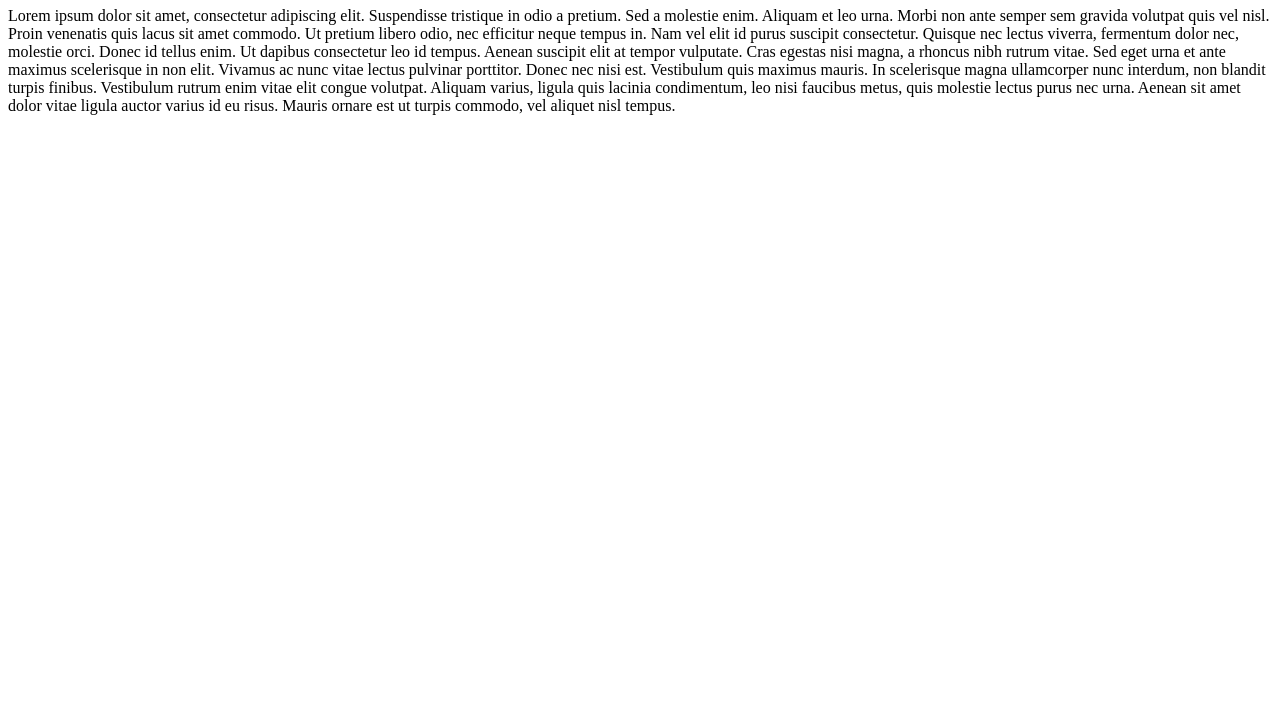
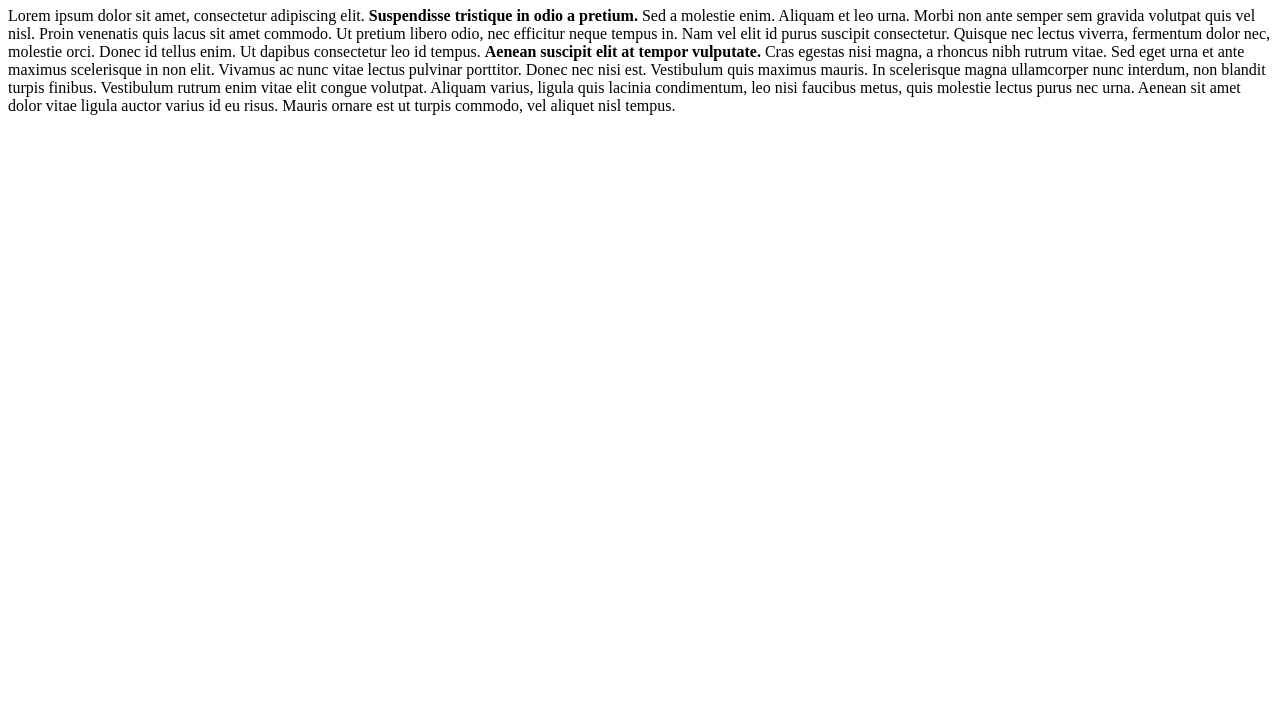
Before and after one commit to riefky-bayu-zetta/zetta_git_day1, a plain HTML site: page Index.html in a window 1280 px wide. Shown: the part 73-800 px from the top of the page. Drawn offline with Linux system fonts and the light colour scheme.

Commit message:
- Add Bold in P of Index

```diff
--- a/Index.html
+++ b/Index.html
@@ -9,9 +9,9 @@
 
 <body>
   <h1> This is the website for git </h1>
-  <p>Lorem ipsum dolor sit amet, consectetur adipiscing elit. Suspendisse tristique in odio a pretium. Sed a molestie enim. Aliquam et leo urna. Morbi non ante semper sem gravida volutpat quis vel nisl. Proin venenatis quis lacus sit amet commodo. Ut pretium libero odio, nec efficitur neque tempus in. Nam vel elit id purus suscipit consectetur. Quisque nec lectus viverra, fermentum dolor nec, molestie orci. Donec id tellus enim.
+  <p>Lorem ipsum dolor sit amet, consectetur adipiscing elit. <b>Suspendisse tristique in odio a pretium.</b> Sed a molestie enim. Aliquam et leo urna. Morbi non ante semper sem gravida volutpat quis vel nisl. Proin venenatis quis lacus sit amet commodo. Ut pretium libero odio, nec efficitur neque tempus in. Nam vel elit id purus suscipit consectetur. Quisque nec lectus viverra, fermentum dolor nec, molestie orci. Donec id tellus enim.
 
-    Ut dapibus consectetur leo id tempus. Aenean suscipit elit at tempor vulputate. Cras egestas nisi magna, a rhoncus nibh rutrum vitae. Sed eget urna et ante maximus scelerisque in non elit. Vivamus ac nunc vitae lectus pulvinar porttitor. Donec nec nisi est. Vestibulum quis maximus mauris. In scelerisque magna ullamcorper nunc interdum, non blandit turpis finibus. Vestibulum rutrum enim vitae elit congue volutpat. Aliquam varius, ligula quis lacinia condimentum, leo nisi faucibus metus, quis molestie lectus purus nec urna. Aenean sit amet dolor vitae ligula auctor varius id eu risus. Mauris ornare est ut turpis commodo, vel aliquet nisl tempus.</p>
+    Ut dapibus consectetur leo id tempus. <b>Aenean suscipit elit at tempor vulputate.</b> Cras egestas nisi magna, a rhoncus nibh rutrum vitae. Sed eget urna et ante maximus scelerisque in non elit. Vivamus ac nunc vitae lectus pulvinar porttitor. Donec nec nisi est. Vestibulum quis maximus mauris. In scelerisque magna ullamcorper nunc interdum, non blandit turpis finibus. Vestibulum rutrum enim vitae elit congue volutpat. Aliquam varius, ligula quis lacinia condimentum, leo nisi faucibus metus, quis molestie lectus purus nec urna. Aenean sit amet dolor vitae ligula auctor varius id eu risus. Mauris ornare est ut turpis commodo, vel aliquet nisl tempus.</p>
 </body>
 
 </html>
```
